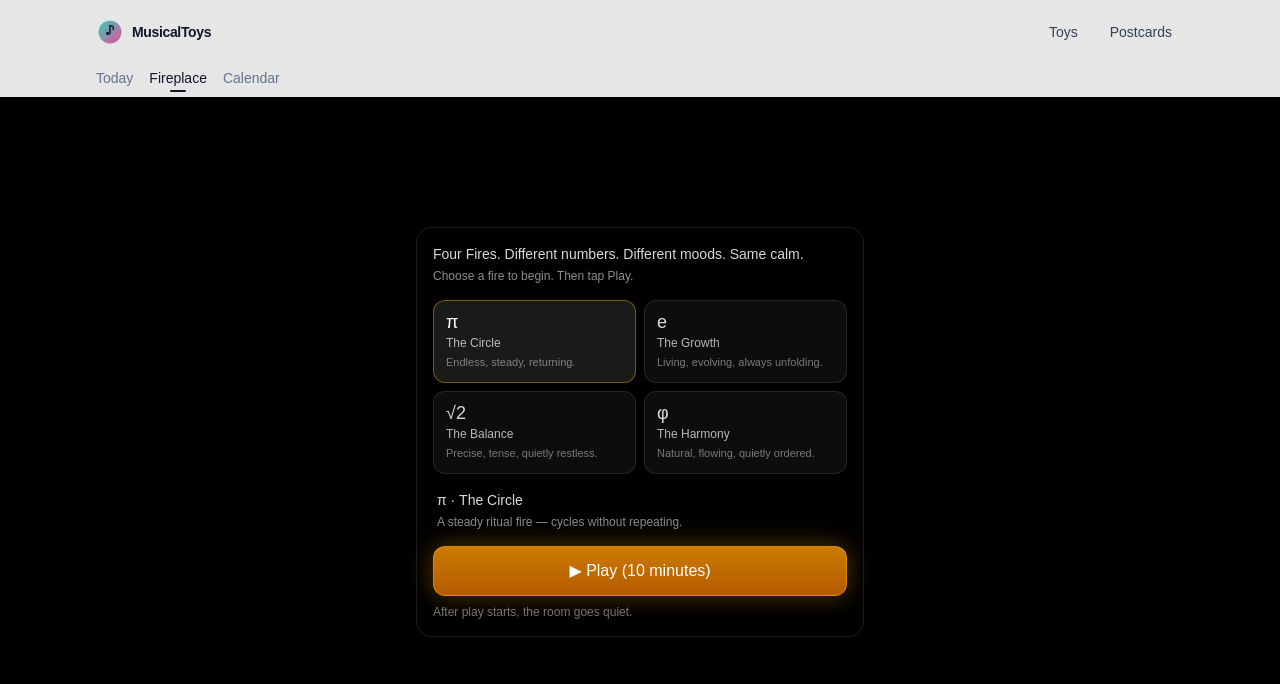
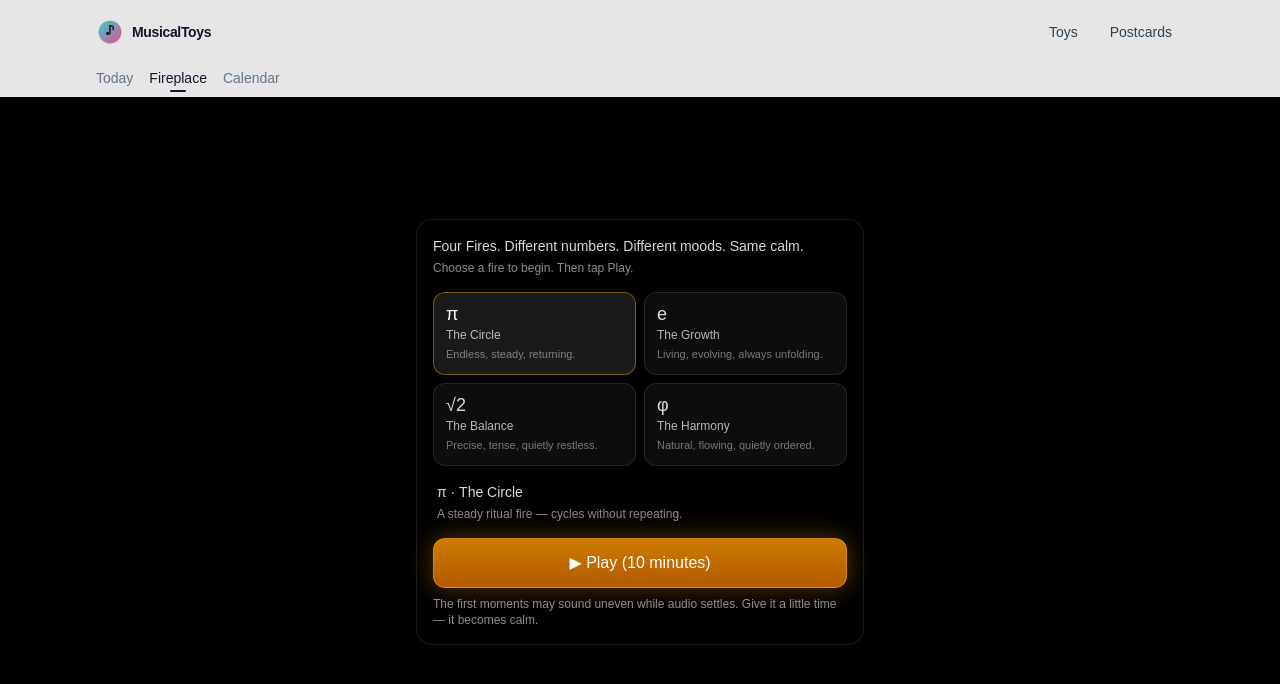
Before and after one commit to andreyeremichev/musicaltoys, a Next.js app: page /fireplace in a window 1280 px wide. Shown: the top 684 px of the page. Built offline with nearby package versions, Linux system fonts and the light colour scheme.

Commit message:
Add calm audio warm-up note under Play button

```diff
--- a/app/fireplace/page.tsx
+++ b/app/fireplace/page.tsx
@@ -122,7 +122,7 @@ export default function IrrationalFireplacePage() {
 
               <button
   onClick={() => {
-                  // Prime audio in the gesture handler (Safari-friendly)
+    // Prime audio in the gesture handler
     try {
       const a = new Audio("/audio/notes/C4.wav");
       a.volume = 0.001;
@@ -147,8 +147,9 @@ export default function IrrationalFireplacePage() {
   ▶ Play (10 minutes)
 </button>
 
-              <div className="mt-2 text-xs text-white/45">
-                After play starts, the room goes quiet.
+<div className="mt-2 text-xs text-white/55">
+  The first moments may sound uneven while audio settles.
+  Give it a little time — it becomes calm.
 </div>
             </div>
           </div>
```
Lines whose indentation alone changed are shown as unchanged.
